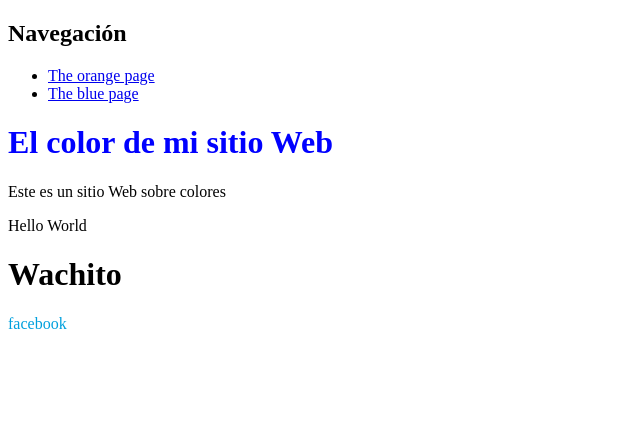
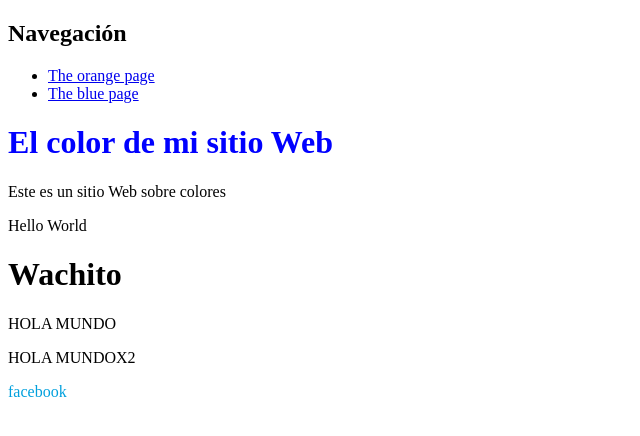
Before and after one commit to OliverTZ/Trabajo_Grupo, a plain HTML site: page index.html in a window 1280 px wide. Shown: the whole page, without its empty margins (0-640 px from the left). Drawn offline with Linux system fonts and the light colour scheme.

Commit message:
parrafo2

```diff
--- a/index.html
+++ b/index.html
@@ -20,6 +20,8 @@
     <p>Este es un sitio Web sobre colores</p>
     <p>Hello World</p>
     <h1>Wachito</h1>
+    <p>HOLA MUNDO</p>
+    <p>HOLA MUNDOX2</p>
 
     <footer>
         <div class="pie">
```
